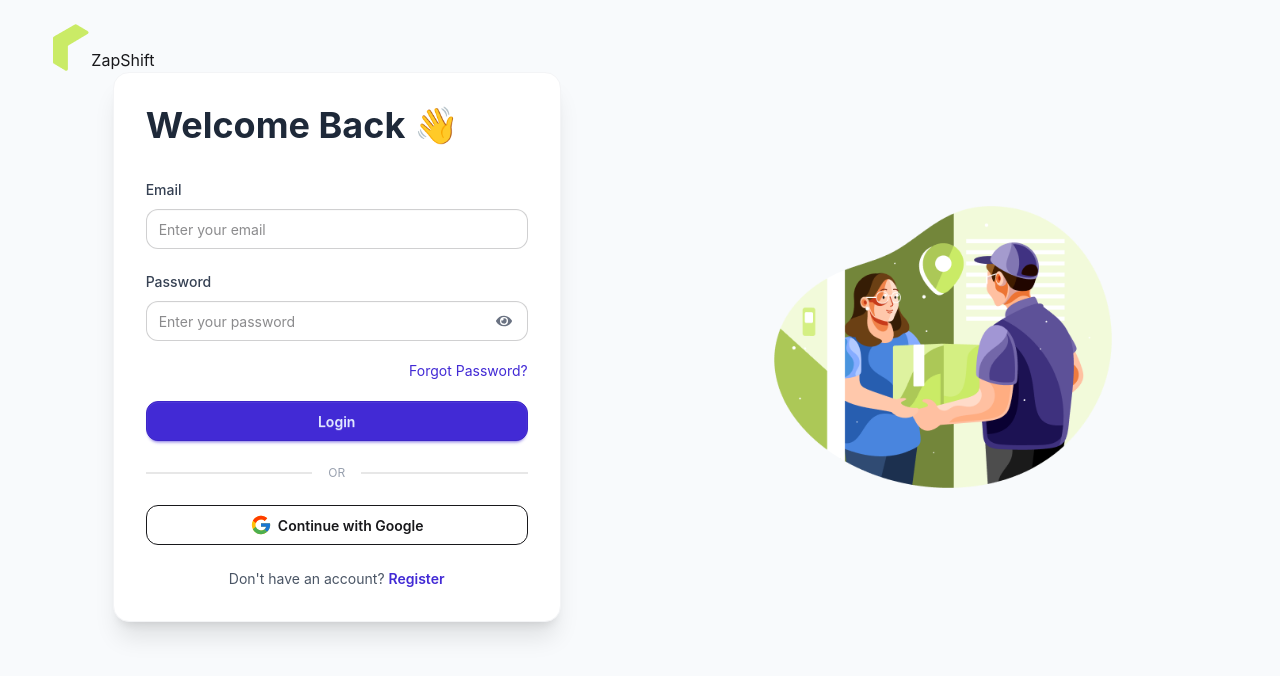
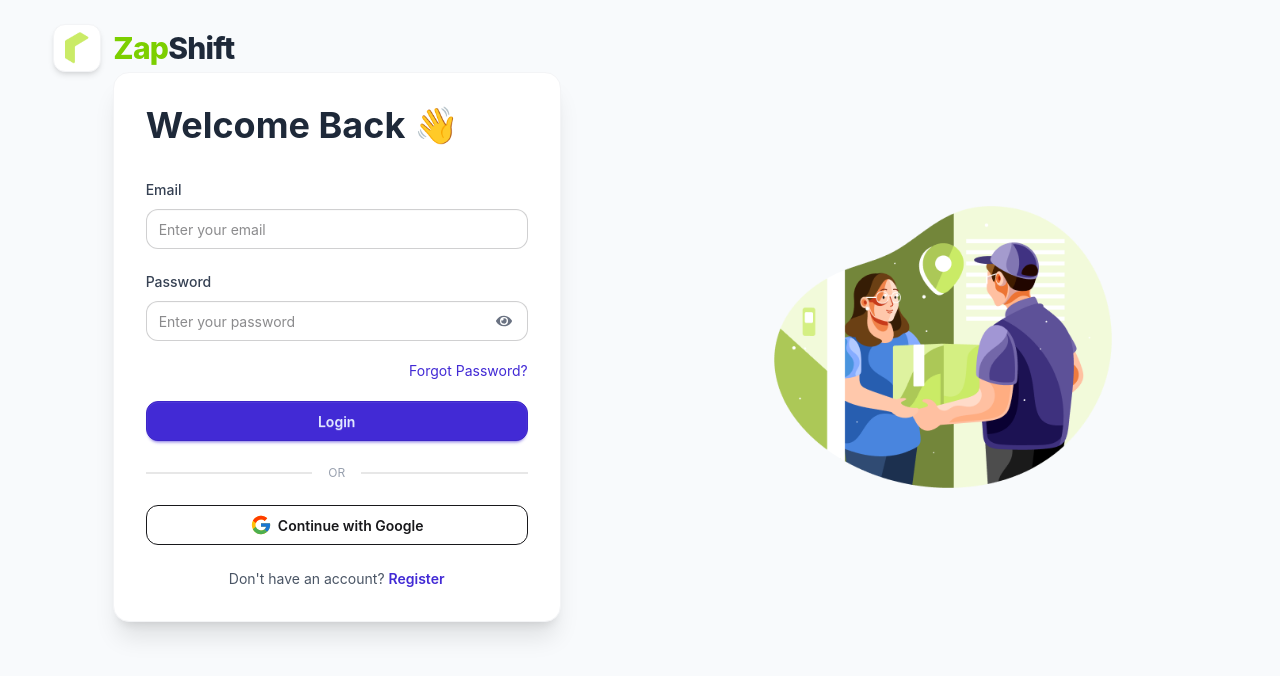
Before and after one commit to PritomChakma/Zap_Shift_Client, a React (Vite) app: page /login in a window 1280 px wide. Shown: the top 676 px of the page. Built offline with nearby package versions, Linux system fonts and the light colour scheme.

Commit message:
Added google login Authenthication

```diff
--- a/src/AuthContext/AuthProvider.jsx
+++ b/src/AuthContext/AuthProvider.jsx
@@ -1,11 +1,16 @@
 import {
   createUserWithEmailAndPassword,
+  GoogleAuthProvider,
   signInWithEmailAndPassword,
+  signInWithPopup,
 } from "firebase/auth";
 import { auth } from "../Firebase/Firebase.init";
 import { AuthContext } from "./Authcontext";
 
 const AuthProvider = ({ children }) => {
+const provider = new GoogleAuthProvider();
+
+
   const registerUser = (email, password) => {
     return createUserWithEmailAndPassword(auth, email, password);
   };
@@ -14,9 +19,14 @@ const AuthProvider = ({ children }) => {
     return signInWithEmailAndPassword(auth, email, password);
   };
 
+const GoogleLogin = () =>{
+  return signInWithPopup(auth, provider)
+}
+
   const authValue = {
     registerUser,
     signInUser,
+    GoogleLogin
   };
 
   return (
--- a/src/Pages/Authentication/Login/Login.jsx
+++ b/src/Pages/Authentication/Login/Login.jsx
@@ -2,8 +2,8 @@ import { useState } from "react";
 import { Link } from "react-router-dom";
 import { useForm } from "react-hook-form";
 import { FaEye, FaEyeSlash } from "react-icons/fa";
-import { FcGoogle } from "react-icons/fc";
 import UseAuth from "../../../Hooks/UseAuth";
+import GoogleLogin from "../SignInGoogle/GoogleLogin";
 
 const Login = () => {
   const { register, handleSubmit } = useForm();
@@ -97,10 +97,7 @@ const Login = () => {
           OR
         </div>
 
-        <button className="btn btn-outline w-full rounded-xl">
-          <FcGoogle size={22} />
-          Continue with Google
-        </button>
+       <GoogleLogin></GoogleLogin>
 
         <p className="text-center text-sm mt-6 text-gray-600">
           Don't have an account?{" "}
--- a/src/Pages/Authentication/Register/Register.jsx
+++ b/src/Pages/Authentication/Register/Register.jsx
@@ -2,8 +2,8 @@ import { useState } from "react";
 import { Link } from "react-router-dom";
 import { useForm } from "react-hook-form";
 import { FaEye, FaEyeSlash } from "react-icons/fa";
-import { FcGoogle } from "react-icons/fc";
 import UseAuth from "../../../Hooks/UseAuth";
+import GoogleLogin from "../SignInGoogle/GoogleLogin";
 
 const Register = () => {
   const { register, handleSubmit } = useForm();
@@ -126,10 +126,7 @@ const Register = () => {
 
         {/* Google */}
 
-        <button className="btn btn-outline w-full rounded-xl">
-          <FcGoogle size={22} />
-          Continue with Google
-        </button>
+        <GoogleLogin></GoogleLogin>
 
         <p className="text-center text-sm mt-6 text-gray-600">
           Already have an account?{" "}
--- /dev/null
+++ b/src/Pages/Authentication/SignInGoogle/GoogleLogin.jsx
@@ -0,0 +1,23 @@
+import { FcGoogle } from "react-icons/fc";
+import UseAuth from "../../../Hooks/UseAuth";
+
+const GoogleLogin = () => {
+
+const {GoogleLogin} = UseAuth()
+
+const handleGoogleLogin = () =>{
+    GoogleLogin()
+    .then(result =>{
+    console.log(result.user);
+  })
+  .catch(error =>{console.log(error)})
+}
+    return (
+        <button onSubmit={handleGoogleLogin} className="btn btn-outline w-full rounded-xl">
+          <FcGoogle size={22} />
+          Continue with Google
+        </button>
+    );
+};
+
+export default GoogleLogin;
--- a/src/Pages/Shared/Logo/Logo.jsx
+++ b/src/Pages/Shared/Logo/Logo.jsx
@@ -1,10 +1,27 @@
+import { Link } from "react-router-dom";
 import logo from "../../../assets/Group.png";
+
 const Logo = () => {
   return (
-    <div className="flex items-end">
-      <img src={logo} alt="" />
-      <h1 className="left-4">ZapShift</h1>
-    </div>
+    <Link
+      to="/"
+      className="inline-flex items-center gap-3 group"
+    >
+      <div className="w-12 h-12 rounded-xl bg-white shadow-md flex items-center justify-center border border-gray-100 group-hover:shadow-lg transition-all duration-300">
+        <img
+          src={logo}
+          alt="ZapShift Logo"
+          className="w-8 h-8 object-contain"
+        />
+      </div>
+
+      <div>
+        <h1 className="text-3xl font-extrabold tracking-tight">
+          <span className="text-lime-500">Zap</span>
+          <span className="text-gray-800">Shift</span>
+        </h1>
+      </div>
+    </Link>
   );
 };
 
```
